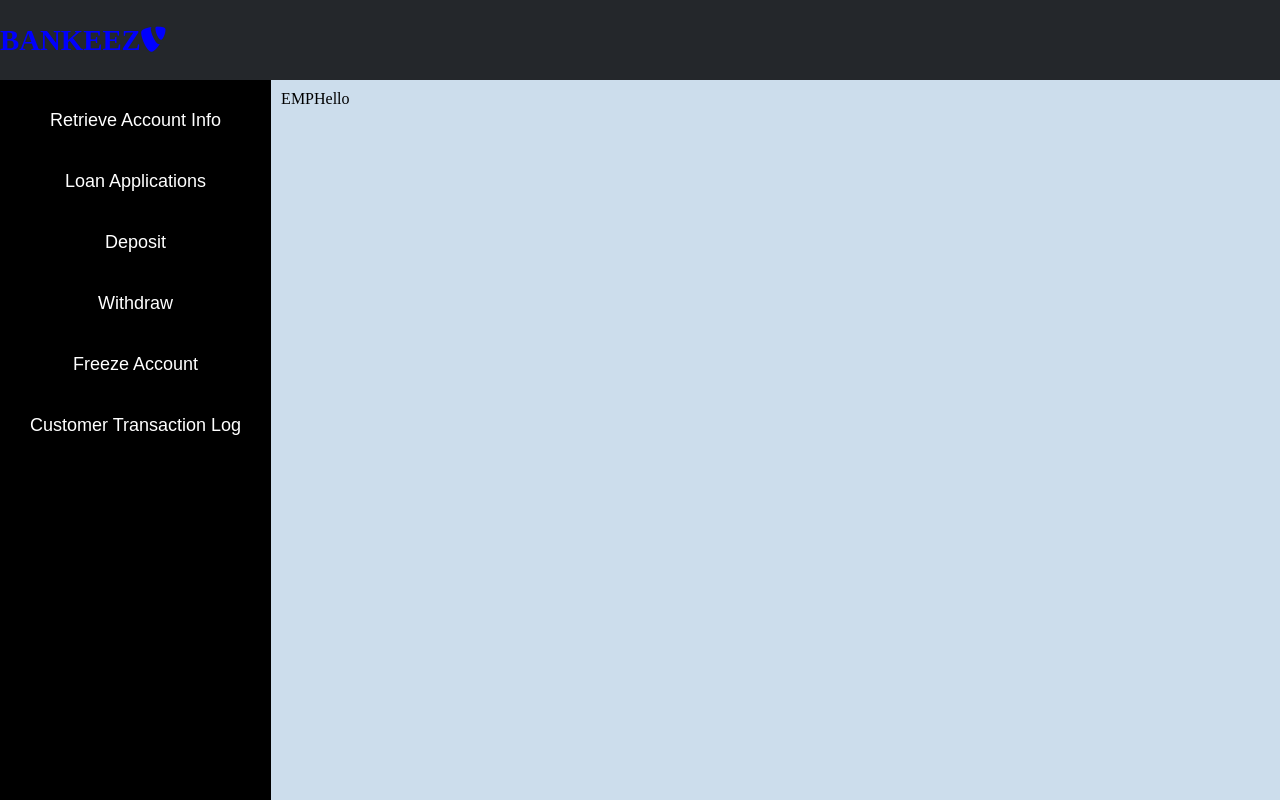
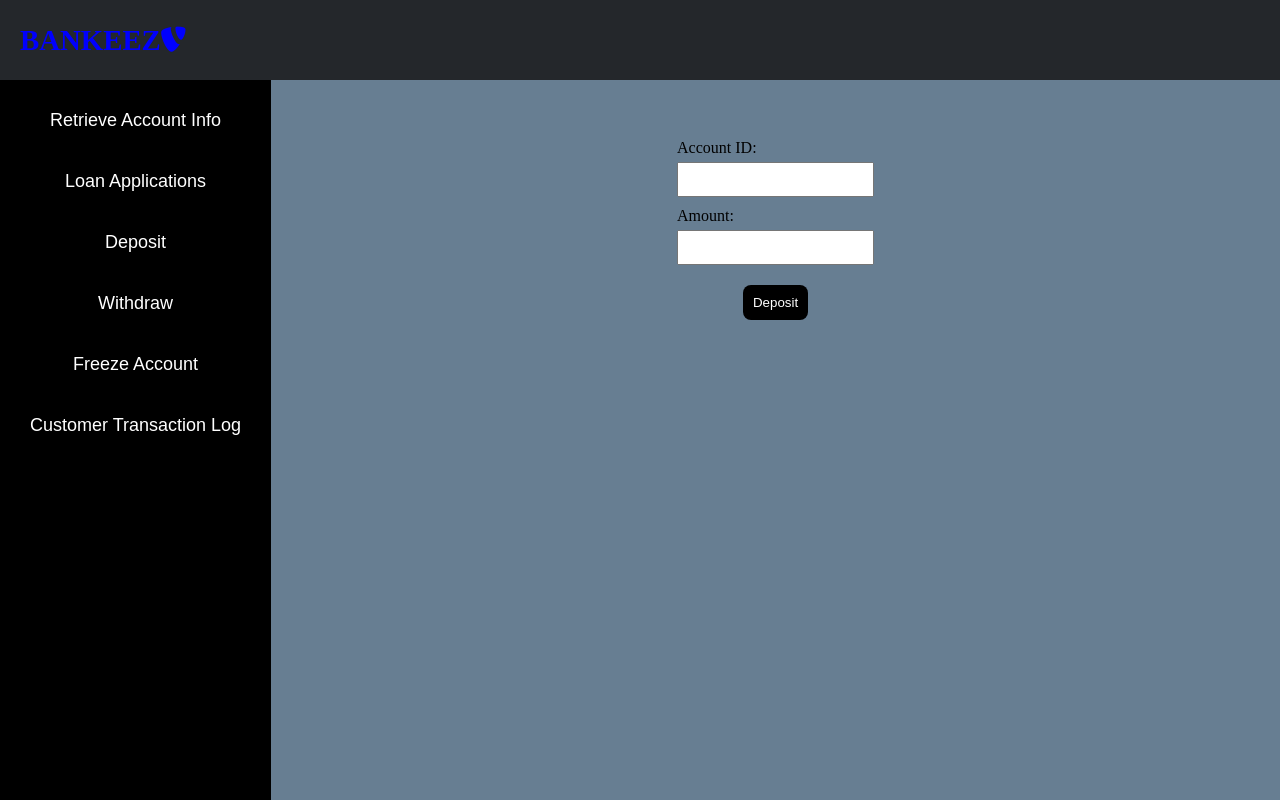
Before and after one commit to Abdul-Wahab1210/DBS-Proeject, a React (Create React App) app: page /EmployeeHome in a window 1280 px wide. Both pictures are taken after a click on the button "Deposit". Built offline with nearby package versions, Linux system fonts and the light colour scheme.

Commit message:
Changes to EmployeeHome

```diff
--- a/src/components/EmployeeHome.css
+++ b/src/components/EmployeeHome.css
@@ -39,11 +39,57 @@ body {
 
   .EHcontent-container {
     padding: 10px;
-    background-color: #4785b846;
+    background-color: rgb(103, 126, 146);
     flex: 1;
   }
 
   .EHcontent {
-    display: inline-flex;
     flex: 1;
+  width: 100%;
+  display: flex;
+  justify-content: center;
+  align-items: flex-start;
   }
+  /* Add this to your EmployeeHome.css file */
+
+.deposit-form,
+.withdraw-form {
+  display: flex;
+  flex-direction: column;
+  align-items: center;
+  justify-content: center;
+  margin-top: 5%;
+}
+
+.deposit-form label,
+.withdraw-form label {
+  display: flex;
+  flex-direction: column;
+  margin-bottom: 10px;
+  align-items: flex-start;
+  width: 100%;
+}
+
+.deposit-form input,
+.withdraw-form input {
+  margin-top: 5px;
+  width: 100%;
+  padding: 8px;
+  box-sizing: border-box;
+}
+
+.deposit-form button,
+.withdraw-form button {
+  background-color: #000000;
+  color: white;
+  padding: 10px;
+  border: none;
+  cursor: pointer;
+  border-radius: 8px;
+  margin-top: 10px;
+}
+
+.deposit-form button:hover,
+.withdraw-form button:hover {
+  background-color: #0729b3;
+}
--- a/src/components/EmployeeHome.js
+++ b/src/components/EmployeeHome.js
@@ -1,4 +1,4 @@
-import React from 'react';
+import React, { useState } from 'react';
 import './EmployeeHome.css';
 import { useLocation } from 'react-router-dom';
 import Header from './Header';
@@ -6,6 +6,41 @@ import Header from './Header';
 function EmployeeHome() {
   const location = useLocation();
   const { accountId, password } = location.state || {};
+  const [showDepositForm, setShowDepositForm] = useState(false);
+  const [showWithdrawForm, setShowWithdrawForm] = useState(false);
+  const [formValues, setFormValues] = useState({
+    accountId: '',
+    amount: '',
+  });
+
+  const handleDepositButtonClick = () => {
+    setShowDepositForm(true);
+    setShowWithdrawForm(false);
+  };
+
+  const handleWithdrawButtonClick = () => {
+    setShowWithdrawForm(true);
+    setShowDepositForm(false);
+  };
+
+  const handleFormInputChange = (e) => {
+    const { name, value } = e.target;
+    setFormValues((prevValues) => ({
+      ...prevValues,
+      [name]: value,
+    }));
+  };
+
+  const handleFormSubmit = (e) => {
+    e.preventDefault();
+    // Handle form submission logic here
+    console.log('Form submitted:', formValues);
+    // Reset form values
+    setFormValues({
+      accountId: '',
+      amount: '',
+    });
+  };
 
   return (
     <div className="Employee-home-container">
@@ -14,14 +49,78 @@ function EmployeeHome() {
         <div className="EHvertical-navbar">
           <button className="EHnav-button">Retrieve Account Info</button>
           <button className="EHnav-button">Loan Applications</button>
-          <button className="EHnav-button">Deposit</button>
-          <button className="EHnav-button">Withdraw</button>
+          <button className="EHnav-button" onClick={handleDepositButtonClick}>
+            Deposit
+          </button>
+          <button className="EHnav-button" onClick={handleWithdrawButtonClick}>
+            Withdraw
+          </button>
           <button className="EHnav-button">Freeze Account</button>
           <button className="EHnav-button">Customer Transaction Log</button>
         </div>
 
         <div className="EHcontent-container">
-          <div className="EHcontent">EMPHello</div>
+          <div className="EHcontent">
+            {showDepositForm && (
+              <form onSubmit={handleFormSubmit} className="deposit-form">
+                <div className="form-group">
+                  <label>
+                    <span>Account ID:</span>
+                    <input
+                      type="text"
+                      name="accountId"
+                      value={formValues.accountId}
+                      onChange={handleFormInputChange}
+                      required
+                    />
+                  </label>
+                </div>
+                <div className="form-group">
+                  <label>
+                    <span>Amount:</span>
+                    <input
+                      type="text"
+                      name="amount"
+                      value={formValues.amount}
+                      onChange={handleFormInputChange}
+                      required
+                    />
+                  </label>
+                </div>
+                <button type="submit">Deposit</button>
+              </form>
+            )}
+
+            {showWithdrawForm && (
+              <form onSubmit={handleFormSubmit} className="withdraw-form">
+                <div className="form-group">
+                  <label>
+                    <span>Account ID:</span>
+                    <input
+                      type="text"
+                      name="accountId"
+                      value={formValues.accountId}
+                      onChange={handleFormInputChange}
+                      required
+                    />
+                  </label>
+                </div>
+                <div className="form-group">
+                  <label>
+                    <span>Amount:</span>
+                    <input
+                      type="text"
+                      name="amount"
+                      value={formValues.amount}
+                      onChange={handleFormInputChange}
+                      required
+                    />
+                  </label>
+                </div>
+                <button type="submit">Withdraw</button>
+              </form>
+            )}
+          </div>
         </div>
       </div>
     </div>
--- a/src/components/Header.css
+++ b/src/components/Header.css
@@ -19,4 +19,12 @@ body {
   .navbar-container {
     color: blue;
     font-size: larger;
+    margin-left: 20px;
   }
+
+  .navbar-container :hover {
+    color: white;
+    cursor: pointer;
+    transform: scale(1.1);
+    margin-left: 50px;
+  }
```
